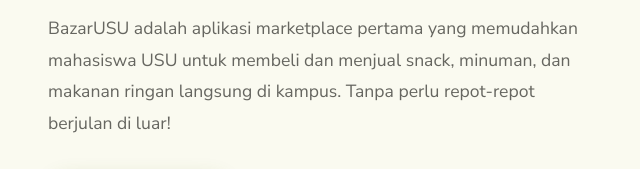
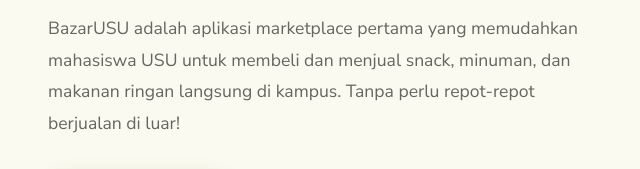
Before and after one commit to OliviaSILITONGA/Bazar-online, a plain HTML site: page frontend/landing.html in a window 1280 px wide. Shown: the part 346-515 px from the top of the page, 24-664 px from the left. Drawn offline with nearby package versions, Linux system fonts and the light colour scheme.

Commit message:
Benerin kata

```diff
--- a/frontend/landing.html
+++ b/frontend/landing.html
@@ -540,7 +540,7 @@
   <section class="hero">
     <div class="hero-content">
       <h1>Jajan dan jualan di Kampus, jadi gampang!</h1>
-      <p>BazarUSU adalah aplikasi marketplace pertama yang memudahkan mahasiswa USU untuk membeli dan menjual snack, minuman, dan makanan ringan langsung di kampus. Tanpa perlu repot-repot berjulan di luar!</p>
+      <p>BazarUSU adalah aplikasi marketplace pertama yang memudahkan mahasiswa USU untuk membeli dan menjual snack, minuman, dan makanan ringan langsung di kampus. Tanpa perlu repot-repot berjualan di luar!</p>
       <div class="hero-buttons">
         <a href="login.html" class="btn-hero btn-hero-primary">Mulai Berbelanja</a>
         <a href="#features" class="btn-hero btn-hero-secondary">Pelajari Lebih Lanjut</a>
```
